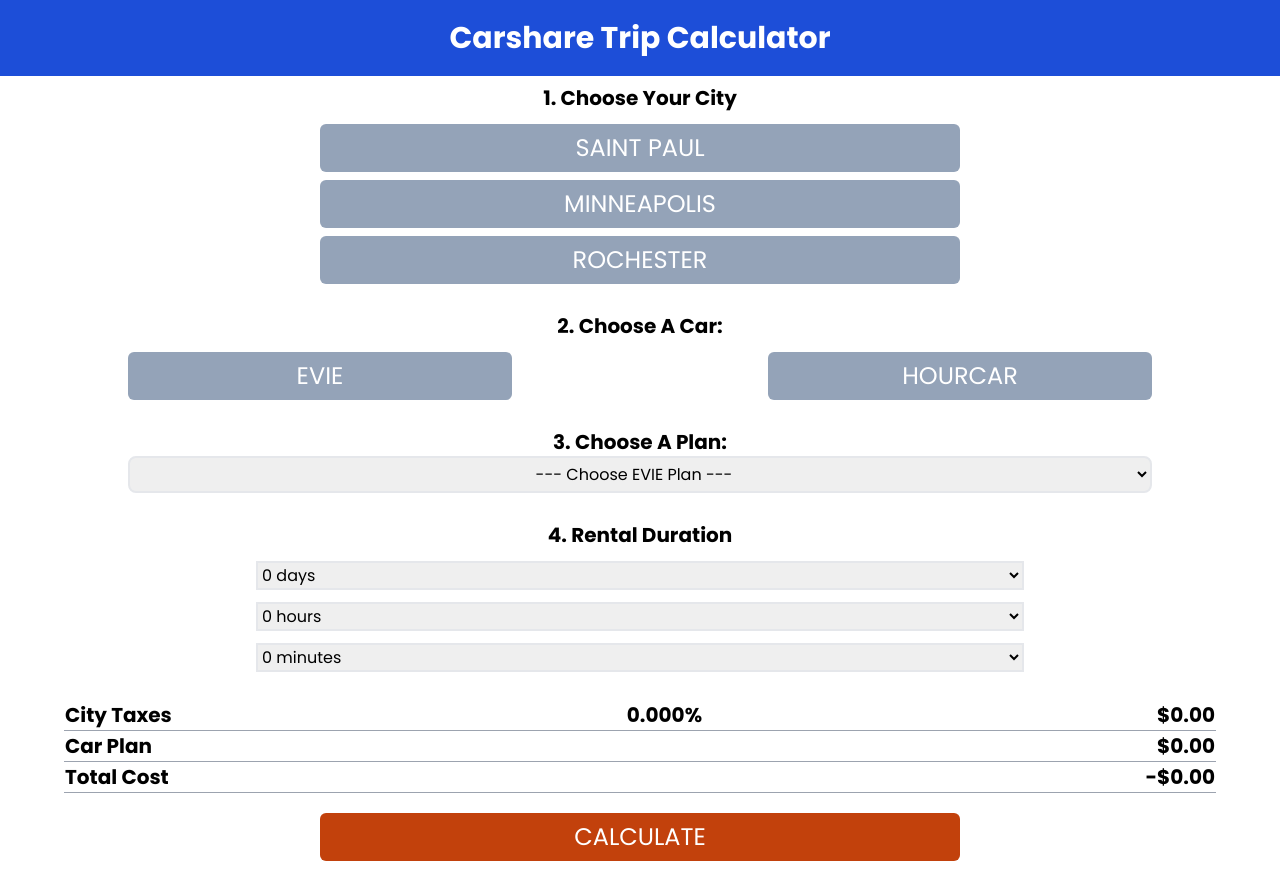
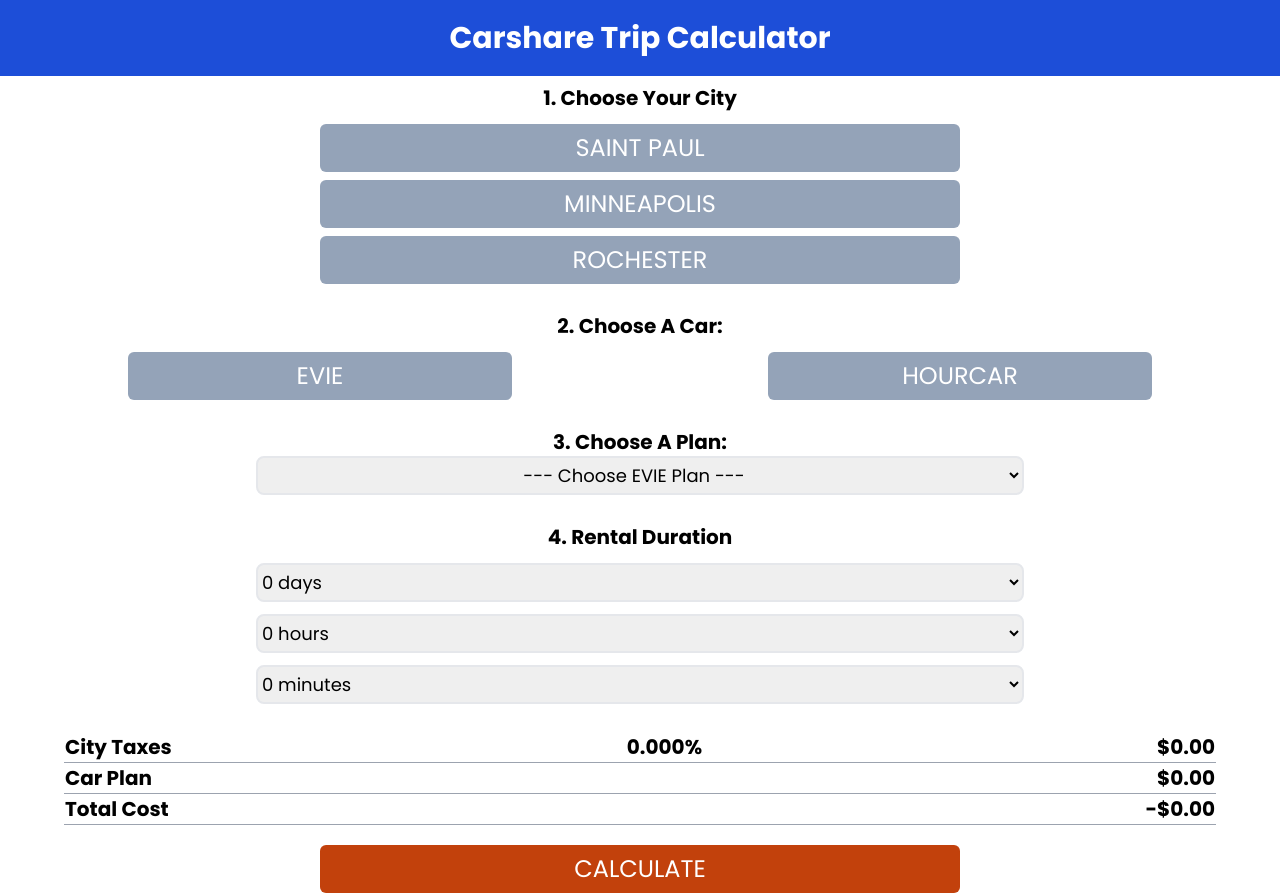
Before and after one commit to hmongdev/carshare-calculator, a React (Create React App) app: page / in a window 1280 px wide. Before the commit the page ends 861 px from the top, so only its background shows below. Built offline with nearby package versions, Linux system fonts and the light colour scheme.

Commit message:
finish styling

```diff
--- a/src/App.js
+++ b/src/App.js
@@ -128,7 +128,7 @@
                 {carType === 'HOURCAR' ? (
                     <select
                         onChange={selectPlan}
-                        className="flex mx-auto w-4/5 border-2 gap-5 rounded-lg py-1 px-3"
+                        className="flex mx-auto w-3/5 border-2 gap-5 rounded-lg py-1 text-lg"
                     >
                         {hourCarPlans.map(({ id, name }) => (
                             <option
@@ -143,7 +143,7 @@
                 ) : (
                     <select
                         onChange={selectPlan}
-                        className="flex mx-auto w-4/5 border-2 gap-5 rounded-lg py-1 px-3"
+                        className="flex mx-auto w-3/5 border-2 gap-5 rounded-lg py-1 text-lg"
                     >
                         {eviePlans.map(({ id, name }) => (
                             <option
@@ -164,7 +164,7 @@
                 <div className="flex flex-col w-3/5 gap-3 mx-auto">
                     <select
                         onChange={(e) => setDays(Number(e.target.value))}
-                        className="border-2"
+                        className="border-2 py-1 rounded-lg text-lg"
                     >
                         {days.map((day, i) => {
                             return (
@@ -176,7 +176,7 @@
                     </select>
                     <select
                         onChange={(e) => setHours(Number(e.target.value))}
-                        className="border-2"
+                        className="border-2 py-1 rounded-lg text-lg"
                     >
                         {hours.map((hour, i) => {
                             return (
@@ -188,7 +188,7 @@
                     </select>
                     <select
                         onChange={(e) => setMinutes(Number(e.target.value))}
-                        className="border-2"
+                        className="border-2 py-1 rounded-lg text-lg"
                     >
                         {minutes.map((minute, i) => {
                             return (
```
